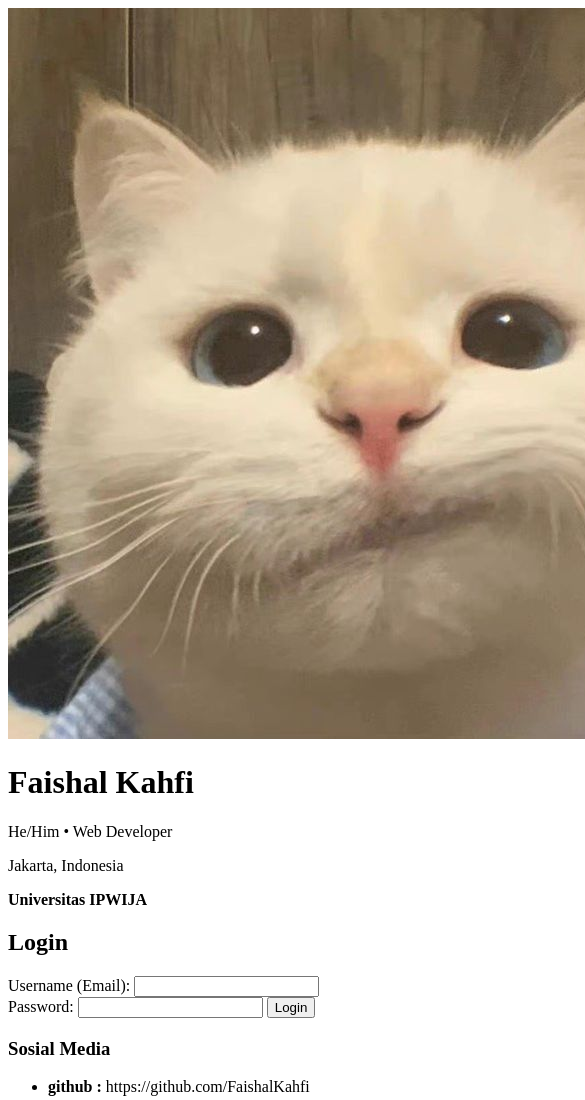
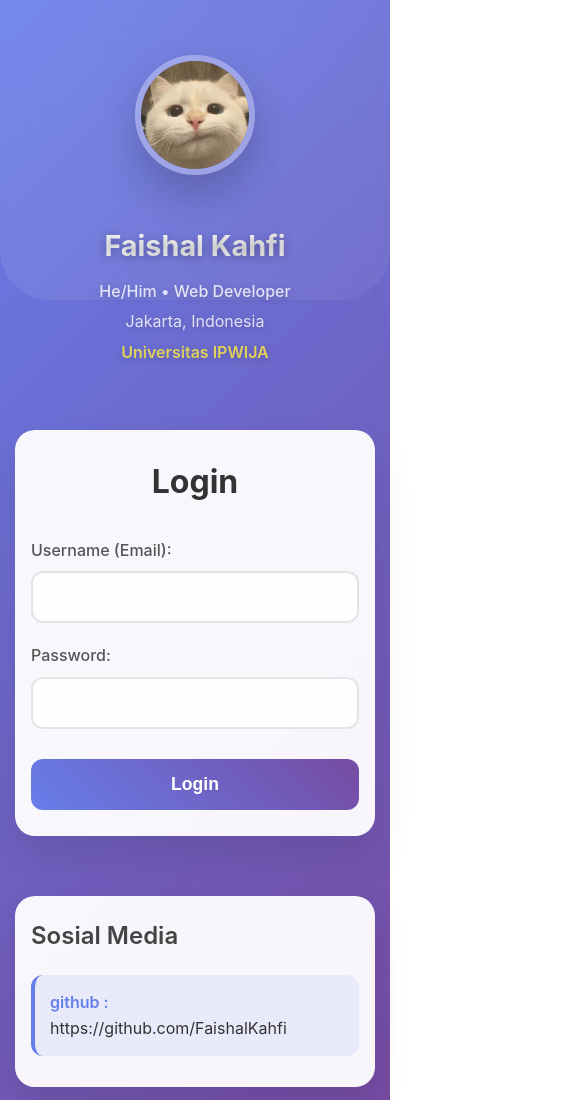
Before and after one commit to FaishalKahfi/PW, a plain HTML site: page login/supa.html in a window 390 px wide. Shown: the top 1100 px of the page, 585 px wide, since content can reach past the window. Drawn offline with Linux system fonts and the light colour scheme; a script that the page names is missing.

Commit message:
Update style2.css

```diff
--- a/login/style2.css
+++ b/login/style2.css
@@ -1,138 +1,399 @@
-<!DOCTYPE html>
-<html lang="id">
-<head>
-  <meta charset="UTF-8" />
-  <meta name="viewport" content="width=device-width, initial-scale=1.0"/>
-  <title>Faishal Kahfi - Login & Data</title>
-  <link rel="stylesheet" href="style2.css" />
-</head>
-<body>
-  <div class="profile-container">
-    <div class="header-bg"></div>
+/* Modern Profile Page Styles - FIXED VERSION */
+* {
+  margin: 0;
+  padding: 0;
+  box-sizing: border-box;
+}
 
-    <div class="profile-photo-wrapper">
-      <img src="profile.png" alt="profile" class="profile-photo" />
-    </div>
+body {
+  font-family: 'Inter', -apple-system, BlinkMacSystemFont, 'Segoe UI', Roboto, sans-serif;
+  background: linear-gradient(135deg, #667eea 0%, #764ba2 100%);
+  min-height: 100vh;
+  color: #333;
+  line-height: 1.6;
+}
 
-    <div class="header-text">
-      <h1>Faishal Kahfi</h1>
-      <p class="subtitle">He/Him • Web Developer</p>
-      <p>Jakarta, Indonesia</p>
-      <p><strong>Universitas IPWIJA</strong></p>
-    </div>
+.profile-container {
+  max-width: 900px;
+  margin: 0 auto;
+  padding: 20px;
+  display: flex;
+  flex-direction: column;
+  align-items: center;
+  gap: 30px;
+}
 
-    <div class="action-buttons">
-      <button id="logoutBtn" style="display: none;">Logout</button>
-    </div>
+/* Header Background with Glassmorphism */
+.header-bg {
+  position: absolute;
+  top: 0;
+  left: 0;
+  right: 0;
+  height: 300px;
+  background: linear-gradient(135deg, rgba(255,255,255,0.1) 0%, rgba(255,255,255,0.05) 100%);
+  backdrop-filter: blur(20px);
+  border-radius: 0 0 50px 50px;
+  z-index: -1;
+}
 
-    <!-- FORM LOGIN -->
-    <div class="login-box" id="loginBox">
-      <h2>Login</h2>
-      <form id="loginForm">
-        <label>Username (Email):
-          <input type="text" id="username" required>
-        </label>
-        <label>Password:
-          <input type="password" id="password" required>
-        </label>
-        <button type="submit">Login</button>
-      </form>
-    </div>
+/* Profile Photo */
+.profile-photo-wrapper {
+  position: relative;
+  margin-top: 40px;
+  z-index: 10;
+}
 
-    <!-- DATA -->
-    <div id="content" style="width: 90%; margin-top: 20px;"></div>
+.profile-photo {
+  width: 150px;
+  height: 150px;
+  border-radius: 50%;
+  border: 6px solid rgba(255,255,255,0.3);
+  box-shadow: 0 20px 40px rgba(0,0,0,0.2);
+  object-fit: cover;
+  transition: all 0.3s ease;
+}
 
-    <div class="content-card">
-      <h3>Sosial Media</h3>
-      <ul>
-        <li><strong>github :</strong> https://github.com/FaishalKahfi</li>
-      </ul>
-    </div>
-  </div>
+.profile-photo:hover {
+  transform: scale(1.05);
+  box-shadow: 0 25px 50px rgba(0,0,0,0.3);
+}
 
-  <script type="module">
-    import { createClient } from 'https://cdn.jsdelivr.net/npm/@supabase/supabase-js/+esm'
+/* Header Text */
+.header-text {
+  text-align: center;
+  color: white;
+  text-shadow: 0 2px 10px rgba(0,0,0,0.3);
+  margin-top: 20px;
+}
 
-    const SUPABASE_URL = 'https://mxajscgaszabmustddfq.supabase.co'
-    const SUPABASE_ANON_KEY = 'eyJhbGciOiJIUzI1NiIsInR5cCI6IkpXVCJ9.eyJpc3MiOiJzdXBhYmFzZSIsInJlZiI6Im14YWpzY2dhc3phYm11c3RkZGZxIiwicm9sZSI6ImFub24iLCJpYXQiOjE3NDk1Mjg5MTQsImV4cCI6MjA2NTEwNDkxNH0.jyueIxwoYJf3sbDra98uN3vD6MYrvX_ZWN6hwyPzD38'
+.header-text h1 {
+  font-size: 2.5rem;
+  font-weight: 700;
+  margin-bottom: 10px;
+  background: linear-gradient(45deg, #fff, #f0f0f0);
+  -webkit-background-clip: text;
+  -webkit-text-fill-color: transparent;
+  background-clip: text;
+}
 
-    const supabase = createClient(SUPABASE_URL, SUPABASE_ANON_KEY)
-    const content = document.getElementById('content')
-    const loginBox = document.getElementById('loginBox')
-    const logoutBtn = document.getElementById('logoutBtn')
+.subtitle {
+  font-size: 1.2rem;
+  opacity: 0.9;
+  margin-bottom: 8px;
+  font-weight: 500;
+}
 
-    async function loadData() {
-  const {
-    data: { user }
-  } = await supabase.auth.getUser()
+.header-text p {
+  font-size: 1rem;
+  opacity: 0.8;
+  margin-bottom: 5px;
+}
 
-  if (!user) {
-    content.innerHTML = '<p>Silakan login untuk melihat data.</p>'
-    return
+.header-text strong {
+  color: #ffeb3b;
+  font-weight: 600;
+}
+
+/* Action Buttons */
+.action-buttons {
+  margin-top: 20px;
+}
+
+#logoutBtn {
+  background: linear-gradient(45deg, #ff6b6b, #ee5a24);
+  color: white;
+  border: none;
+  padding: 12px 30px;
+  border-radius: 50px;
+  font-size: 1rem;
+  font-weight: 600;
+  cursor: pointer;
+  transition: all 0.3s ease;
+  box-shadow: 0 8px 25px rgba(238, 90, 36, 0.3);
+}
+
+#logoutBtn:hover {
+  transform: translateY(-2px);
+  box-shadow: 0 12px 35px rgba(238, 90, 36, 0.4);
+}
+
+/* Login Box */
+.login-box {
+  background: rgba(255,255,255,0.95);
+  backdrop-filter: blur(20px);
+  border-radius: 20px;
+  padding: 40px;
+  box-shadow: 0 20px 40px rgba(0,0,0,0.1);
+  border: 1px solid rgba(255,255,255,0.2);
+  width: 100%;
+  max-width: 400px;
+  animation: slideUp 0.6s ease;
+}
+
+@keyframes slideUp {
+  from {
+    opacity: 0;
+    transform: translateY(30px);
+  }
+  to {
+    opacity: 1;
+    transform: translateY(0);
+  }
+}
+
+.login-box h2 {
+  text-align: center;
+  color: #333;
+  margin-bottom: 30px;
+  font-size: 2rem;
+  font-weight: 700;
+}
+
+.login-box label {
+  display: block;
+  margin-bottom: 20px;
+  color: #555;
+  font-weight: 500;
+}
+
+.login-box input {
+  width: 100%;
+  padding: 15px;
+  border: 2px solid rgba(0,0,0,0.1);
+  border-radius: 12px;
+  font-size: 1rem;
+  margin-top: 8px;
+  transition: all 0.3s ease;
+  background: rgba(255,255,255,0.8);
+}
+
+.login-box input:focus {
+  outline: none;
+  border-color: #667eea;
+  box-shadow: 0 0 0 3px rgba(102, 126, 234, 0.1);
+  transform: translateY(-2px);
+}
+
+.login-box button {
+  width: 100%;
+  background: linear-gradient(45deg, #667eea, #764ba2);
+  color: white;
+  border: none;
+  padding: 15px;
+  border-radius: 12px;
+  font-size: 1.1rem;
+  font-weight: 600;
+  cursor: pointer;
+  transition: all 0.3s ease;
+  margin-top: 10px;
+}
+
+.login-box button:hover {
+  transform: translateY(-2px);
+  box-shadow: 0 10px 30px rgba(102, 126, 234, 0.3);
+}
+
+/* Content Cards - FIXED */
+.content-card {
+  background: rgba(255,255,255,0.95);
+  backdrop-filter: blur(20px);
+  border-radius: 20px;
+  padding: 30px;
+  margin-bottom: 20px;
+  box-shadow: 0 15px 35px rgba(0,0,0,0.1);
+  border: 1px solid rgba(255,255,255,0.2);
+  width: 100%;
+  max-width: 700px;
+  transition: all 0.3s ease;
+  animation: fadeIn 0.6s ease;
+}
+
+@keyframes fadeIn {
+  from {
+    opacity: 0;
+    transform: translateY(20px);
+  }
+  to {
+    opacity: 1;
+    transform: translateY(0);
+  }
+}
+
+.content-card:hover {
+  transform: translateY(-5px);
+  box-shadow: 0 20px 45px rgba(0,0,0,0.15);
+}
+
+.content-card h2 {
+  color: #333;
+  margin-bottom: 15px;
+  font-size: 1.8rem;
+  font-weight: 700;
+  background: linear-gradient(45deg, #667eea, #764ba2);
+  -webkit-background-clip: text;
+  -webkit-text-fill-color: transparent;
+  background-clip: text;
+}
+
+.content-card h3 {
+  color: #444;
+  margin-bottom: 20px;
+  font-size: 1.5rem;
+  font-weight: 600;
+}
+
+/* FIXED: Styling khusus untuk paragraph dalam content-card */
+.content-card p {
+  color: #666 !important;
+  font-size: 1.1rem !important;
+  line-height: 1.8 !important;
+  display: block !important;
+  visibility: visible !important;
+  opacity: 1 !important;
+  height: auto !important;
+  overflow: visible !important;
+  background: none !important;
+  text-align: left !important;
+  padding: 0 !important;
+  border: none !important;
+  backdrop-filter: none !important;
+  border-radius: 0 !important;
+  margin-bottom: 10px;
+}
+
+.content-card ul {
+  list-style: none;
+  padding: 0;
+}
+
+.content-card li {
+  background: rgba(102, 126, 234, 0.1);
+  padding: 15px;
+  border-radius: 12px;
+  margin-bottom: 10px;
+  border-left: 4px solid #667eea;
+  transition: all 0.3s ease;
+}
+
+.content-card li:hover {
+  background: rgba(102, 126, 234, 0.15);
+  transform: translateX(5px);
+}
+
+.content-card li strong {
+  color: #667eea;
+  font-weight: 600;
+}
+
+.content-card li a {
+  color: #764ba2;
+  text-decoration: none;
+  font-weight: 500;
+  transition: color 0.3s ease;
+}
+
+.content-card li a:hover {
+  color: #667eea;
+}
+
+/* Content Area - FIXED */
+#content {
+  width: 100%;
+  max-width: 700px;
+  display: flex;
+  flex-direction: column;
+  gap: 20px;
+}
+
+/* Styling khusus untuk pesan empty state */
+#content > p:not(.content-card p) {
+  text-align: center;
+  color: white;
+  font-size: 1.2rem;
+  padding: 20px;
+  background: rgba(255,255,255,0.1);
+  backdrop-filter: blur(10px);
+  border-radius: 15px;
+  border: 1px solid rgba(255,255,255,0.2);
+}
+
+/* Responsive Design */
+@media (max-width: 768px) {
+  .profile-container {
+    padding: 15px;
+    gap: 20px;
   }
 
-  const { data, error } = await supabase
-    .from('web3')
-    .select('*')
-    .eq('user_id', user.id)  // ❗ hanya data user yang login
-    .order('id')
-
-  if (error) {
-    alert('Error loading data: ' + error.message)
-    return
+  .header-text h1 {
+    font-size: 2rem;
   }
 
-  if (data.length === 0) {
-    content.innerHTML = '<p>Tidak ada data untuk akun ini.</p>'
-    return
+  .login-box {
+    padding: 30px 20px;
   }
 
-  let out = ''
-  data.forEach(row => {
-    out +=
-      <div class="content-card">
-        <h2>${row.judul}</h2>
-        <p>${row.isi}</p>
-      </div>
+  .content-card {
+    padding: 25px 20px;
+  }
 
-  })
-
-  content.innerHTML = out
+  .profile-photo {
+    width: 120px;
+    height: 120px;
+  }
 }
 
+@media (max-width: 480px) {
+  .header-text h1 {
+    font-size: 1.8rem;
+  }
 
-    document.getElementById('loginForm').addEventListener('submit', async function(e) {
-      e.preventDefault()
-      const email = document.getElementById('username').value.trim()
-      const password = document.getElementById('password').value.trim()
+  .login-box {
+    padding: 25px 15px;
+  }
 
-      const { data, error } = await supabase.auth.signInWithPassword({ email, password })
+  .content-card {
+    padding: 20px 15px;
+  }
 
-      if (error) {
-        alert('Login gagal: ' + error.message)
-        return
-      }
+  .content-card h2 {
+    font-size: 1.5rem;
+  }
+}
 
-      loginBox.style.display = 'none'
-      logoutBtn.style.display = 'block'
-      loadData()
-    })
+/* Loading Animation */
+.loading {
+  display: inline-block;
+  width: 20px;
+  height: 20px;
+  border: 3px solid rgba(255,255,255,0.3);
+  border-radius: 50%;
+  border-top-color: #fff;
+  animation: spin 1s ease-in-out infinite;
+}
 
-    logoutBtn.addEventListener('click', async () => {
-      await supabase.auth.signOut()
-      content.innerHTML = ''
-      loginBox.style.display = 'block'
-      logoutBtn.style.display = 'none'
-    })
+@keyframes spin {
+  to { transform: rotate(360deg); }
+}
 
-    window.addEventListener('DOMContentLoaded', async () => {
-      const { data: { user } } = await supabase.auth.getUser()
-      if (user) {
-        loginBox.style.display = 'none'
-        logoutBtn.style.display = 'block'
-        loadData()
-      }
-    })
-  </script>
-</body>
-</html>
+/* Smooth Scrolling */
+html {
+  scroll-behavior: smooth;
+}
+
+/* Custom Scrollbar */
+::-webkit-scrollbar {
+  width: 8px;
+}
+
+::-webkit-scrollbar-track {
+  background: rgba(255,255,255,0.1);
+}
+
+::-webkit-scrollbar-thumb {
+  background: rgba(255,255,255,0.3);
+  border-radius: 4px;
+}
+
+::-webkit-scrollbar-thumb:hover {
+  background: rgba(255,255,255,0.5);
+}
```
